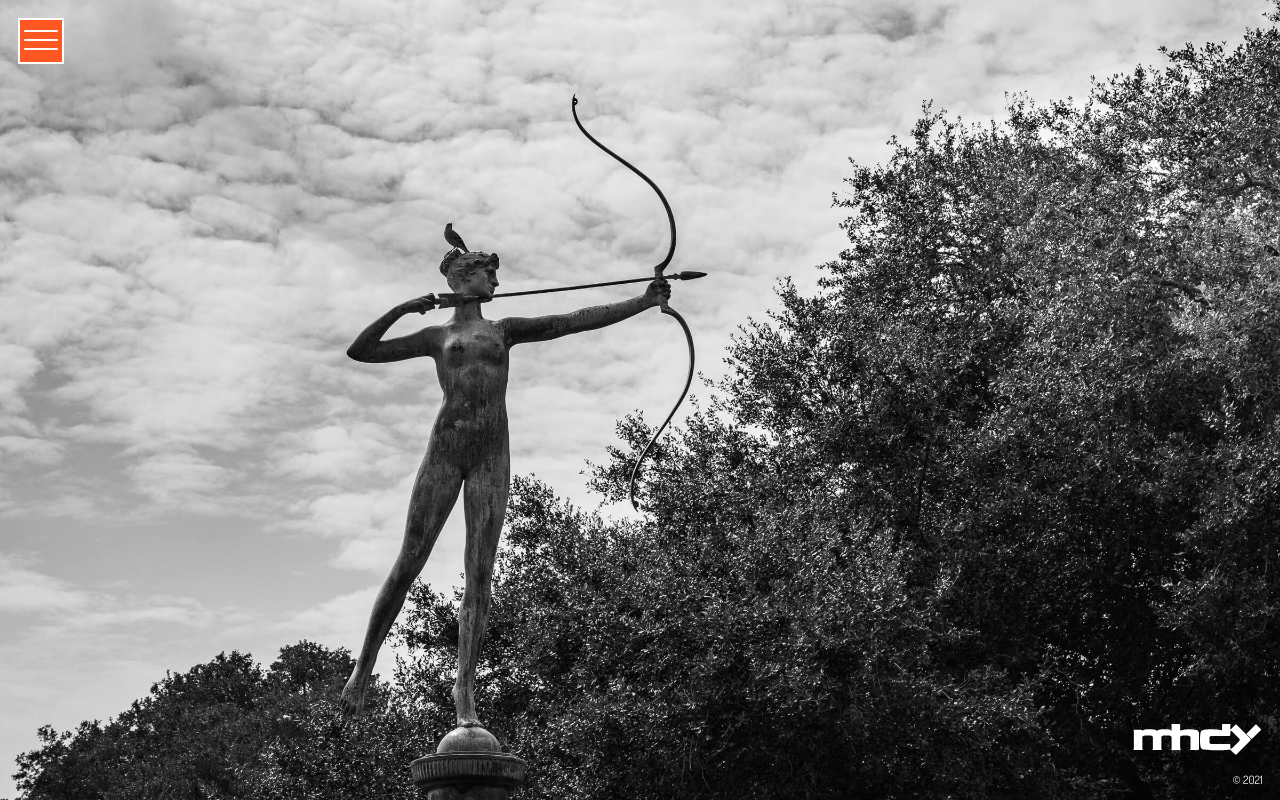
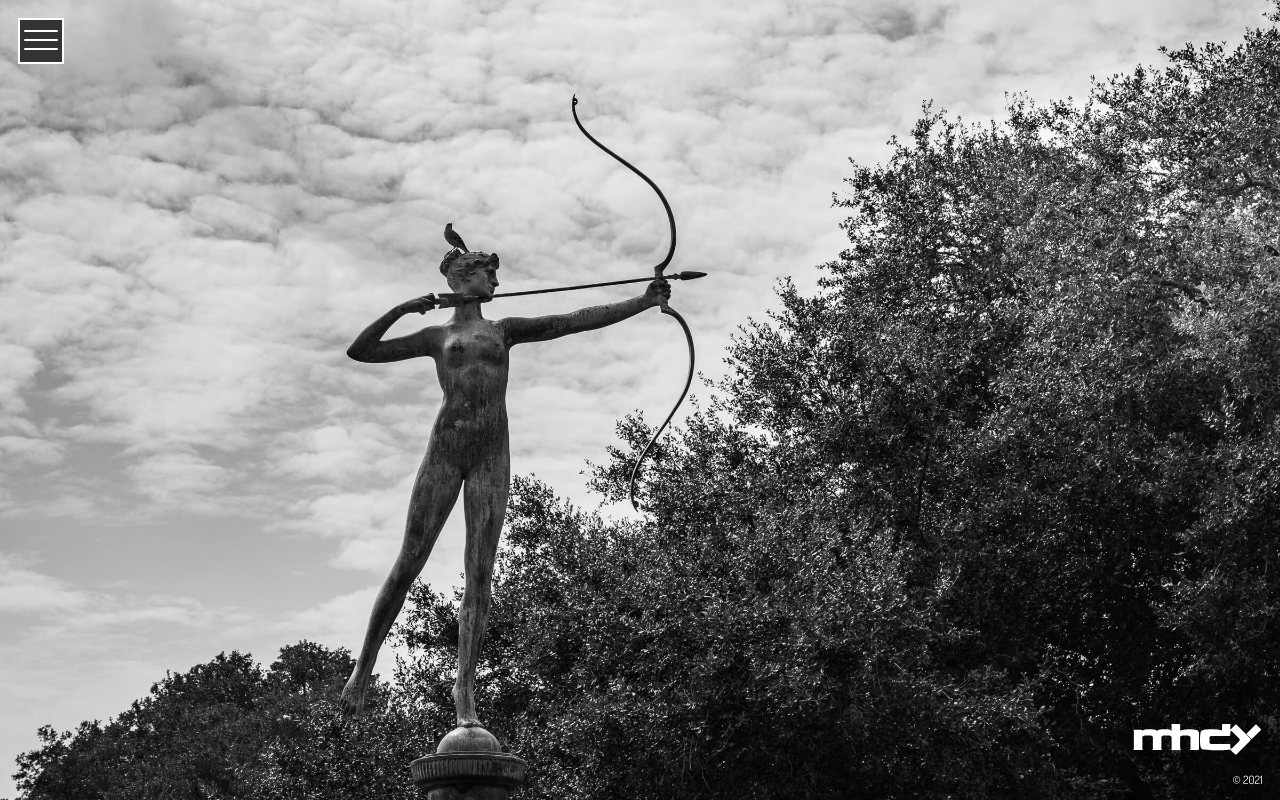
Before and after one commit to miguely/miguely.github.io, a plain HTML site: page index.html in a window 1280 px wide. Drawn offline with nearby package versions, Linux system fonts and the light colour scheme.

Commit message:
Update core.css

```diff
--- a/core.css
+++ b/core.css
@@ -3,9 +3,9 @@
 
 /* Variables */
 :root {
-    --highlightColor: #ff8661;
+    --highlightColor: #ff5722;
     --bodycopyColor: #000;
-    --actionColor: #ff5722;
+    --actionColor: #333;
 }
 
 /* General CSS */
@@ -244,5 +244,5 @@ ul { list-style: none; }
 
 #my-form #my-form-status {
     background-color: var(--highlightColor);
-    font-weight: 600;
+    padding: 10px;
 }
```
